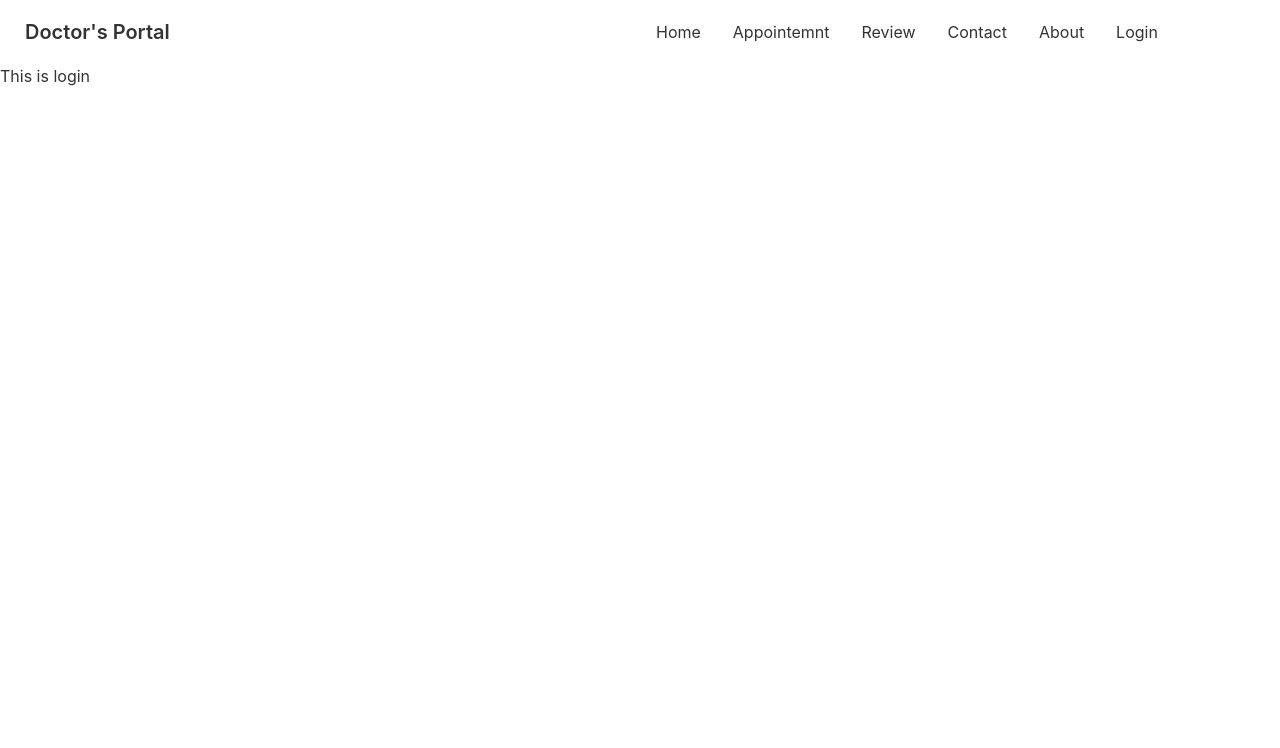
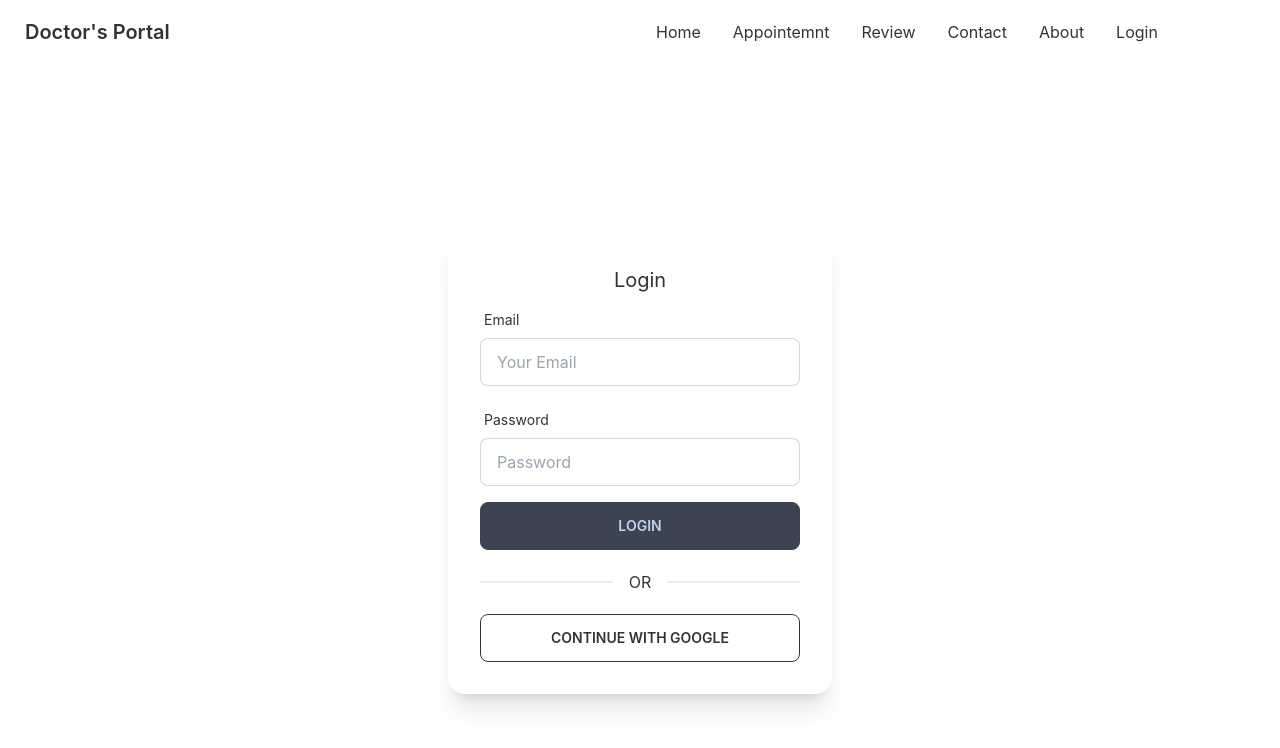
Before and after one commit to Shafak93/doctors-portal-client, a React (Create React App) app: page /login in a window 1280 px wide. Shown: the top 748 px of the page. Built offline with nearby package versions, Linux system fonts and the light colour scheme.

Commit message:
Login and Loading compo create and design added

```diff
--- a/package.json
+++ b/package.json
@@ -13,6 +13,7 @@
     "react-day-picker": "^8.0.4",
     "react-dom": "^18.1.0",
     "react-firebase-hooks": "^5.0.3",
+    "react-hook-form": "^7.31.1",
     "react-router-dom": "^6.3.0",
     "react-scripts": "5.0.1",
     "web-vitals": "^2.1.4"
--- a/src/Pages/Login/Login.js
+++ b/src/Pages/Login/Login.js
@@ -1,9 +1,97 @@
 import React from 'react';
+import auth from '../../firebase.init';
+import { useSignInWithEmailAndPassword, useSignInWithGoogle } from 'react-firebase-hooks/auth';
+import { useForm } from "react-hook-form";
+import Loading from '../Shared/Loading';
+const Login = () => {
+     const [signInWithGoogle, googleUser, googleLoading, googleError] = useSignInWithGoogle(auth);
+     const { register, formState: { errors }, handleSubmit } = useForm();
+     const [
+        signInWithEmailAndPassword,
+        user,
+        loading,
+        error,
+      ] = useSignInWithEmailAndPassword(auth);
+      let signInError;
 
-const Login = () => {
+      if(loading || googleLoading){
+          return <Loading></Loading>
+      }
+      if(error || signInError){
+          signInError = <small><p className='text-red-500'>{error?.message || googleError?.message}</p></small>
+      }
+    if(googleUser){
+        console.log(googleUser);
+    }
+    const onSubmit = data => {
+        console.log(data)
+
+        signInWithEmailAndPassword(data.email, data.password)
+    };
     return (
-        <div>
-            <h1>This is login</h1>
+        <div className='flex justify-center items-center h-screen'>
+            <div className="card w-96 bg-base-100 shadow-xl">
+                <div className="card-body">
+                    <h2 className="text-xl font bold text-center">Login</h2>
+
+                    <form onSubmit={handleSubmit(onSubmit)}>
+                    <div className="form-control w-full max-w-xs">
+                        <label className="label">
+                            <span className="label-text">Email</span>
+                        </label>
+                        <input type="email"
+                        placeholder="Your Email"
+                        className="input input-bordered w-full max-w-xs"
+                        {...register("email",{
+                            required :{
+                                value: true,
+                                message : 'Email is required.'
+                            },
+                            pattern: {
+                                //[A-Za-z]{3}
+                              value: /^[a-zA-Z0-9.!#$%&'*+/=?^_`{|}~-]+@[a-zA-Z0-9-]+(?:\.[a-zA-Z0-9-]+)*$/,
+                              message: 'Enter a valid email.' // JS only: <p>error message</p> TS only support string
+                            }
+                          })}
+                        />
+                        <label className="label">
+                        {errors.email?.type === 'required' && <span className="label-text-alt text-red-500">{errors.email.message}</span>}
+                        {errors.email?.type === 'pattern' && <span className="label-text-alt text-red-500">{errors.email.message}</span>}
+                        </label>
+                    </div>
+                    <div className="form-control w-full max-w-xs">
+                        <label className="label">
+                            <span className="label-text">Password</span>
+                        </label>
+                        <input type="password"
+                        placeholder="Password"
+                        className="input input-bordered w-full max-w-xs"
+                        {...register("password",{
+                            required :{
+                                value: true,
+                                message : 'Password required.'
+                            },
+                            minLength: {
+                              value: 6,
+                              message: 'Password should be minimum 6 character or greater.' // JS only: <p>error message</p> TS only support string
+                            }
+                          })}
+                        />
+                        <label className="label">
+                        {errors.password?.type === 'required' && <span className="label-text-alt text-red-500">{errors.password.message}</span>}
+                        {errors.password?.type === 'minLength' && <span className="label-text-alt text-red-500">{errors.password.message}</span>}
+                        </label>
+                    </div>
+                    {signInError}
+                        <input className="btn w-full max-w-xs" type="submit" value='Login' />
+                    </form>
+                    <div className="divider">OR</div>
+                    <button
+                   onClick={() => signInWithGoogle()}
+                    className="btn btn-outline uppercase"
+                    >Continue with Google</button>
+                </div>
+            </div>
         </div>
     );
 };
--- /dev/null
+++ b/src/Pages/Shared/Loading.js
@@ -0,0 +1,15 @@
+import React from 'react';
+
+const Loading = () => {
+    return (
+        <div class="flex items-center justify-center ">
+    <svg xmlns="http://www.w3.org/2000/svg" class="w-24 h-24 text-red-600 animate-spin" fill="none" viewBox="0 0 24 24"
+        stroke="currentColor">
+        <path stroke-linecap="round" stroke-linejoin="round" stroke-width="1"
+            d="M5 3v4M3 5h4M6 17v4m-2-2h4m5-16l2.286 6.857L21 12l-5.714 2.143L13 21l-2.286-6.857L5 12l5.714-2.143L13 3z" />
+    </svg>
+</div>
+    );
+};
+
+export default Loading;
```
Also changed, not shown: 1 other file (tests, documents, lock files or other folders).
